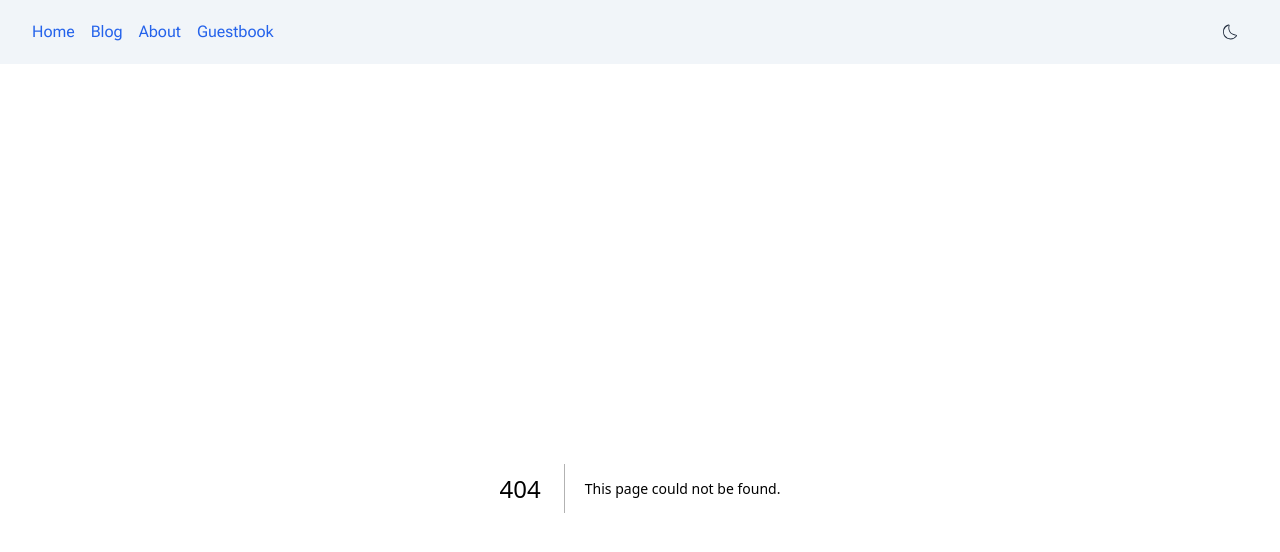
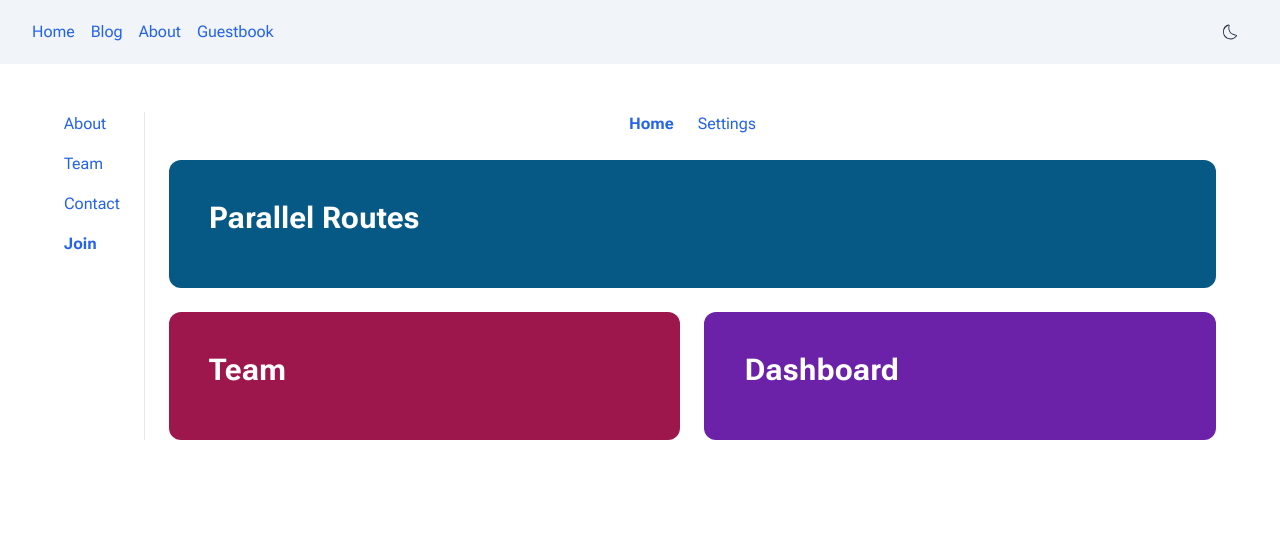
Before and after one commit to degibons/next-course-hamedbahram, a Next.js app: page /join in a window 1280 px wide. Before the commit this address had no page. Shown: the top 552 px of the page. Built offline with nearby package versions, Linux system fonts and the light colour scheme.

Commit message:
parallel routes

```diff
--- /dev/null
+++ b/app/(company)/join/@dashboard/loading.jsx
@@ -0,0 +1,6 @@
+const loading = () => {
+  return (
+    <div className="h-32 flex-1 animate-pulse rounded-xl bg-purple-800 p-10"></div>
+  )
+}
+export default loading
--- /dev/null
+++ b/app/(company)/join/@dashboard/page.jsx
@@ -0,0 +1,9 @@
+const page = async () => {
+  await new Promise(r => setTimeout(r, 5000))
+  return (
+    <div className="h-32 flex-1 rounded-xl bg-purple-800 p-10 text-white">
+      <h1 className="text-3xl font-bold">Dashboard</h1>
+    </div>
+  )
+}
+export default page
--- /dev/null
+++ b/app/(company)/join/@dashboard/settings/page.jsx
@@ -0,0 +1,9 @@
+const page = async () => {
+  await new Promise(r => setTimeout(r, 2000))
+  return (
+    <div className="h-32 flex-1 rounded-xl bg-purple-800 p-10 text-white">
+      <h1 className="text-3xl font-bold">Settings</h1>
+    </div>
+  )
+}
+export default page
--- /dev/null
+++ b/app/(company)/join/@team/default.jsx
@@ -0,0 +1,9 @@
+const page = async () => {
+  await new Promise(r => setTimeout(r, 3000))
+  return (
+    <div className="h-32 flex-1 rounded-xl bg-pink-800 p-10 text-white">
+      <h1 className="text-3xl font-bold">Default Team</h1>
+    </div>
+  )
+}
+export default page
--- /dev/null
+++ b/app/(company)/join/@team/loading.jsx
@@ -0,0 +1,6 @@
+const loading = () => {
+  return (
+    <div className="h-32 flex-1 animate-pulse rounded-xl bg-pink-800 p-10"></div>
+  )
+}
+export default loading
--- /dev/null
+++ b/app/(company)/join/@team/page.jsx
@@ -0,0 +1,9 @@
+const page = async () => {
+  await new Promise(r => setTimeout(r, 3000))
+  return (
+    <div className="h-32 flex-1 rounded-xl bg-pink-800 p-10 text-white">
+      <h1 className="text-3xl font-bold">Team</h1>
+    </div>
+  )
+}
+export default page
--- /dev/null
+++ b/app/(company)/join/default.jsx
@@ -0,0 +1,9 @@
+const page = async () => {
+  await new Promise(r => setTimeout(r, 3000))
+  return (
+    <div className="h-32 flex-1 rounded-xl bg-sky-800 p-10 text-white">
+      <h1 className="text-3xl font-bold">Default Main</h1>
+    </div>
+  )
+}
+export default page
--- /dev/null
+++ b/app/(company)/join/layout.jsx
@@ -0,0 +1,22 @@
+import NavLink from '@/app/components/ui/NavLink'
+
+const layout = ({ children, team, dashboard }) => {
+  return (
+    <div>
+      <ul className="flex items-center justify-center gap-6">
+        <li>
+          <NavLink href="/join">Home</NavLink>
+        </li>
+        <li>
+          <NavLink href="/join/settings">Settings</NavLink>
+        </li>
+      </ul>
+      <section className="py-6">{children}</section>
+      <section className="flex gap-6">
+        {team}
+        {dashboard}
+      </section>
+    </div>
+  )
+}
+export default layout
--- /dev/null
+++ b/app/(company)/join/loading.jsx
@@ -0,0 +1,6 @@
+const loading = () => {
+  return (
+    <div className="h-32 flex-1 animate-pulse rounded-xl bg-sky-800 p-10"></div>
+  )
+}
+export default loading
--- /dev/null
+++ b/app/(company)/join/page.jsx
@@ -0,0 +1,9 @@
+const page = async () => {
+  await new Promise(r => setTimeout(r, 1000))
+  return (
+    <div className="h-32 rounded-xl bg-sky-800 p-10 text-white">
+      <h1 className="text-3xl font-bold">Parallel Routes</h1>
+    </div>
+  )
+}
+export default page
--- a/app/(company)/template.jsx
+++ b/app/(company)/template.jsx
@@ -5,9 +5,9 @@ import NavLink from '@/components/ui/NavLink'
 
 const CompanyLayout = ({ children }) => {
   return (
-    <section className="py-24">
+    <section className="pt-6">
       <div className="container flex">
-        <div className="overflow-y-auto border-r border-gray-200 py-6 pr-12">
+        <div className="overflow-y-auto border-r border-gray-200 pr-6">
           <nav className="flex flex-col">
             <ul role="list" className="flex flex-1 flex-col gap-y-4">
               <motion.li
@@ -42,7 +42,7 @@ const CompanyLayout = ({ children }) => {
           </nav>
         </div>
 
-        <main className="ml-12 grow bg-gray-50 p-6">{children}</main>
+        <main className="ml-6 grow">{children}</main>
       </div>
     </section>
   )
```
